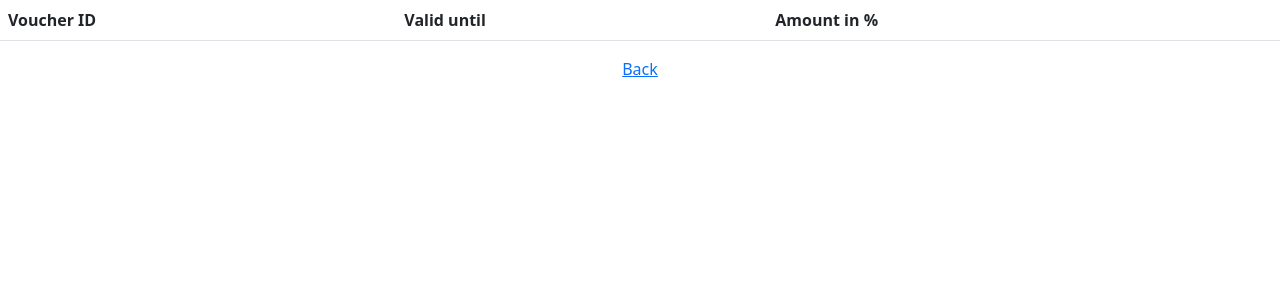
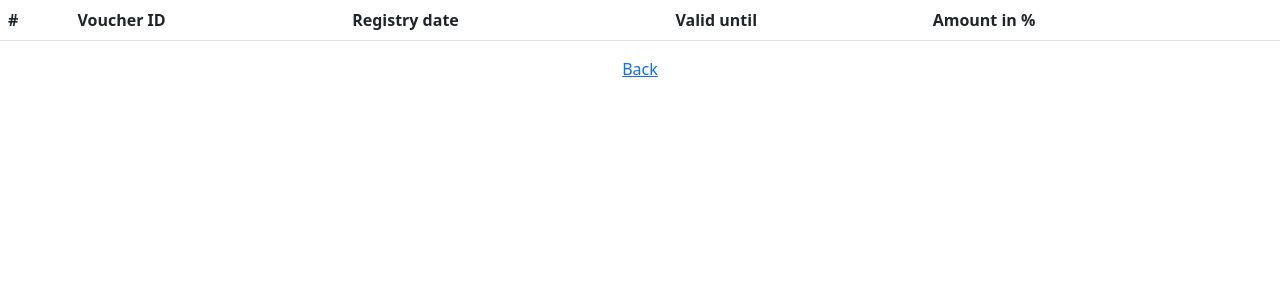
Before and after one commit to kursph/voucher-system-moonshiner, a Symfony app: template templates/voucher_registry/list.html.twig in a window 1280 px wide. Shown: the top 300 px of the page. Run offline with Twig, Linux system fonts and the light colour scheme; the template is opened without the code that fills it, so the values that code supplies are empty; some libraries are stand-ins or nearby versions.

Commit message:
added delete function for voucher registry

```diff
--- a/templates/voucher_registry/list.html.twig
+++ b/templates/voucher_registry/list.html.twig
@@ -4,7 +4,9 @@
     <table class="table">
         <thead>
         <tr>
+            <th scope="col">#</th>
             <th scope="col">Voucher ID</th>
+            <th scope="col">Registry date</th>
             <th scope="col">Valid until</th>
             <th scope="col">Amount in %</th>
             <th scope="col"></th>
@@ -13,10 +15,12 @@
         <tbody>
         {% for voucher in vouchersList %}
             <tr class="bg-{% if voucher_registry_check_if_valid(voucher) %}success{% else %}danger{% endif %}">
+                <td>{{ voucherRegistries[loop.index0].id }}</td>
                 <td>{{ voucher.id }}</td>
+                <td>{{ voucherRegistries[loop.index0].registerDate|date('Y-m-d') }}</td>
                 <td>{{ voucher.validUntil|date('Y-m-d') }}</td>
                 <td>{{ voucher.amount }}</td>
-                <td><a href="" class="btn btn-danger">Delete</a>
+                <td><a href="{{ path('app_voucher_registry_delete', { 'id': voucherRegistries[loop.index0].id }) }}" class="btn btn-danger">Delete</a>
                 </td>
             </tr>
         {% endfor %}
```
Also changed, not shown: src/Controller/VoucherRegistryController.php (+14 -0 lines).
